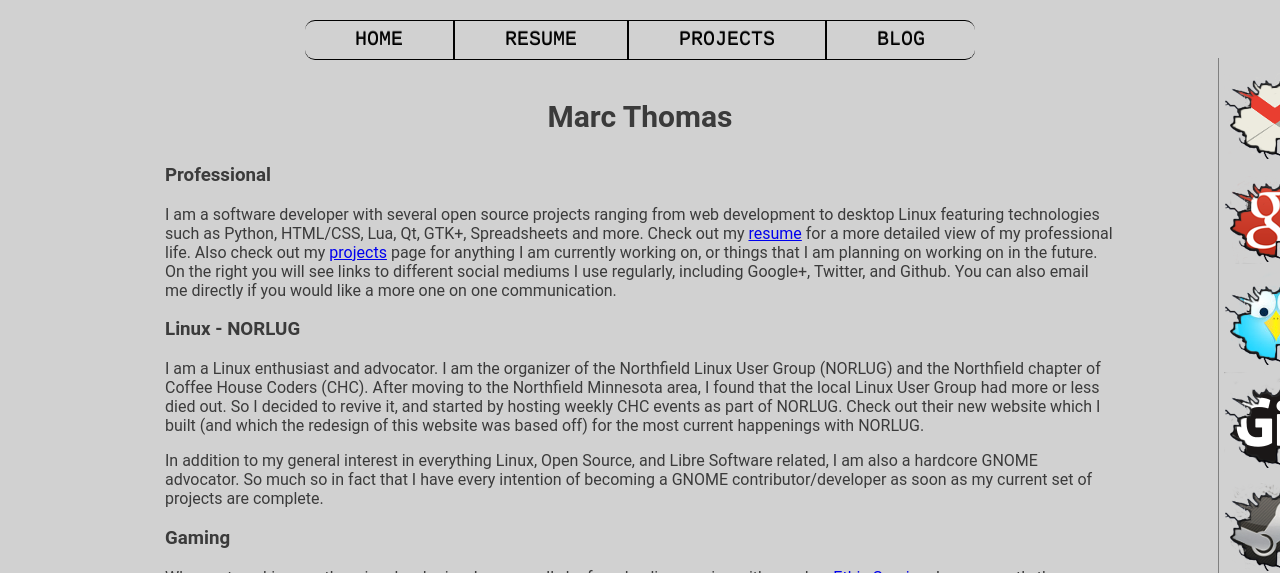
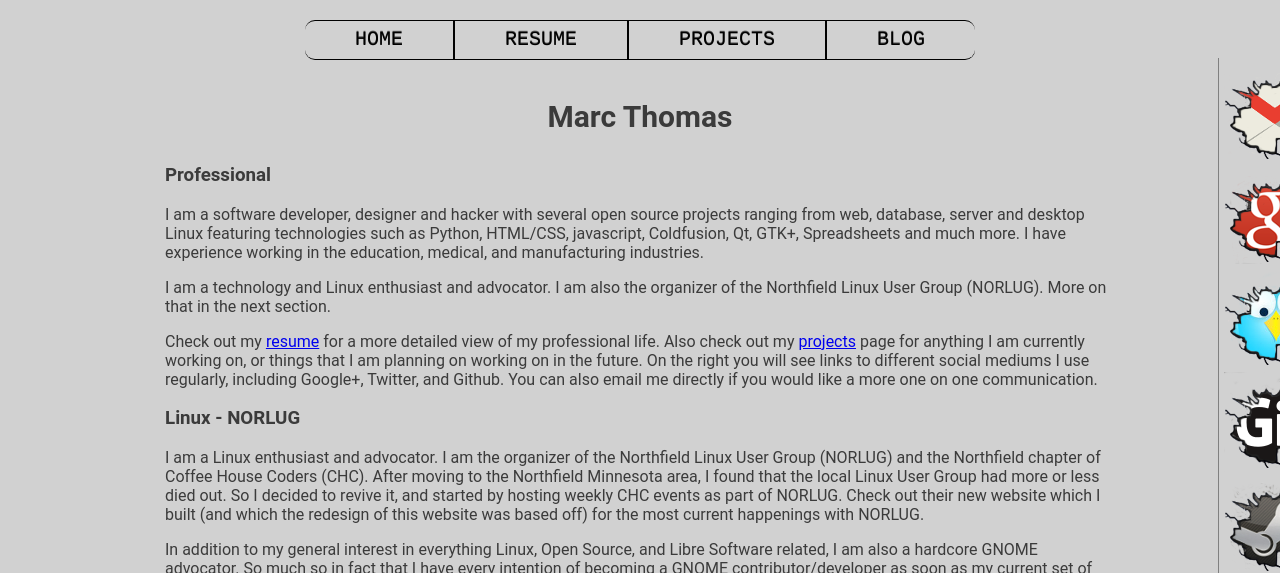
Before and after one commit to mathomastech/mathomastech.github.io, a Jekyll site: the page built from index.html, in a window 1280 px wide, cut to the strip 0-573 px from the top of the page. Built offline with Jekyll 4.4.1, drawn with Linux system fonts in a browser that asks for light colours.

Commit message:
Updated index with current professional information.

```diff
--- a/index.html
+++ b/index.html
@@ -5,7 +5,9 @@ layout: default
 <p class="welcomePageHeaders">Marc Thomas</p>
 <section class="card">
     <h3 class="header center"> Professional </h3>
-    <p class="content center"> I am a software developer with several open source projects ranging from web development to desktop Linux featuring technologies such as Python, HTML/CSS, Lua, Qt, GTK+, Spreadsheets and more. Check out my <a href="/Resume" title="Resume">resume</a> for a more detailed view of my professional life. Also check out my <a href="/Projects" title="Projects">projects</a> page for anything I am currently working on, or things that I am planning on working on in the future. On the right you will see links to different social mediums I use regularly, including Google+, Twitter, and Github. You can also email me directly if you would like a more one on one communication.</p>
+    <p class="content center"> I am a software developer, designer and hacker with several open source projects ranging from web, database, server and desktop Linux featuring technologies such as Python, HTML/CSS, javascript, Coldfusion, Qt, GTK+, Spreadsheets and much more. I have experience working in the education, medical, and manufacturing industries.</p>
+    <p class="content center"> I am a technology and Linux enthusiast and advocator. I am also the organizer of the Northfield Linux User Group (NORLUG). More on that in the next section.</p>
+    <p class="content center"> Check out my <a href="/Resume" title="Resume">resume</a> for a more detailed view of my professional life. Also check out my <a href="/Projects" title="Projects">projects</a> page for anything I am currently working on, or things that I am planning on working on in the future. On the right you will see links to different social mediums I use regularly, including Google+, Twitter, and Github. You can also email me directly if you would like a more one on one communication.</p>
 </section>
 
 <section class="card">
```
